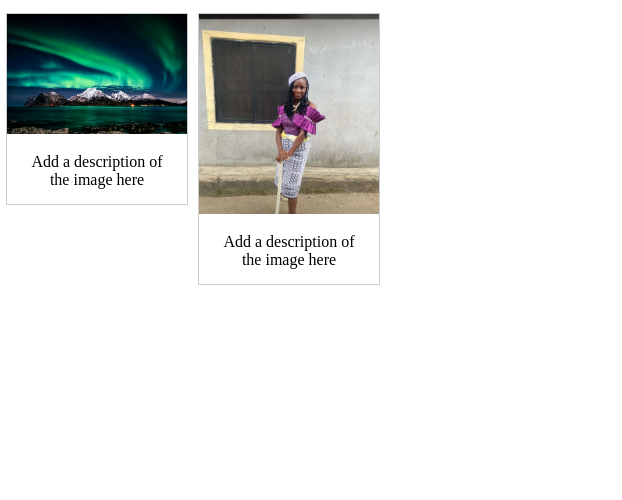
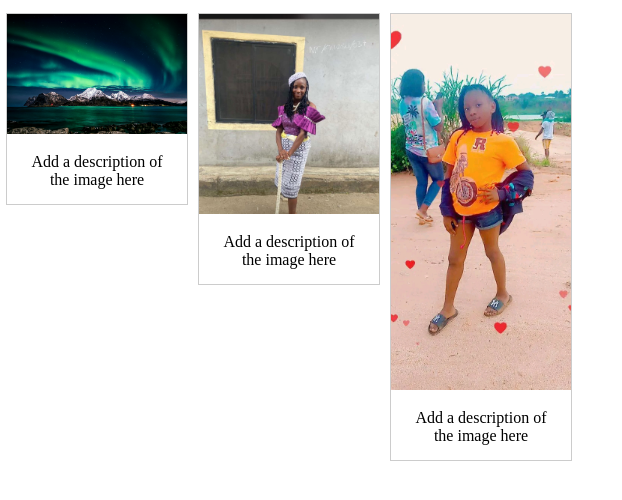
Before and after one commit to Elvis-Blaze/Front-end-Projects, a plain HTML site: page ImageGallery/index.html in a window 1280 px wide. Shown: the full height of the page, 391-1013 px from the left. Drawn offline with Linux system fonts and the light colour scheme.

Commit message:
image added

```diff
--- a/ImageGallery/index.html
+++ b/ImageGallery/index.html
@@ -58,5 +58,11 @@
           </a>
           <div class="desc">Add a description of the image here</div>
         </div>
+        <div class="gallery">
+            <a target="_blank" href="image/ella.jpg">
+              <img src="image/ella.jpg" alt="ella" width="600" height="200">
+            </a>
+            <div class="desc">Add a description of the image here</div>
+          </div>
 
         </body>
```
Also changed, not shown: ImageGallery/image/ella.jpg (added).
